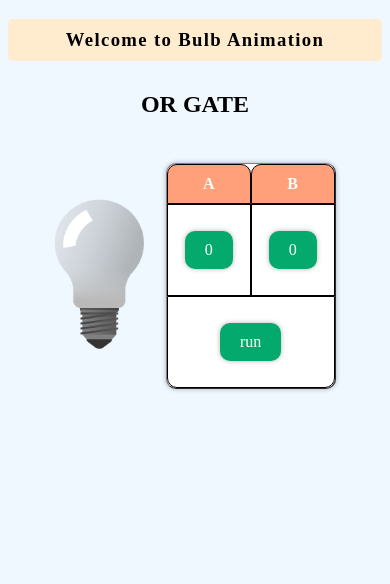
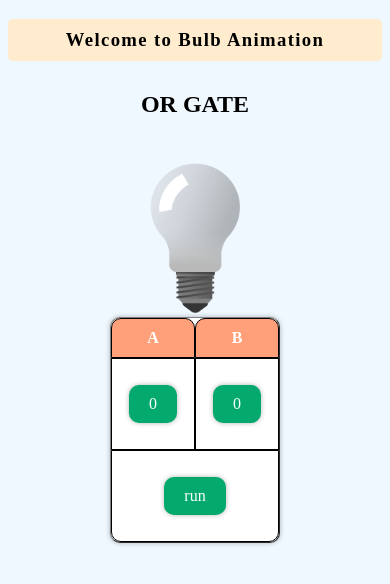
Before and after one commit to Mercy0101/gateHt, a plain HTML site: page index.html in a window 390 px wide. Drawn offline with Linux system fonts and the light colour scheme.

Commit message:
responsive

```diff
--- a/style.css
+++ b/style.css
@@ -1,3 +1,10 @@
+
+@media (max-width: 768px) {
+  .layout {
+    flex-direction: column;
+    align-items: center;
+  }
+}
 body {
     background-color: aliceblue;
 }
```
